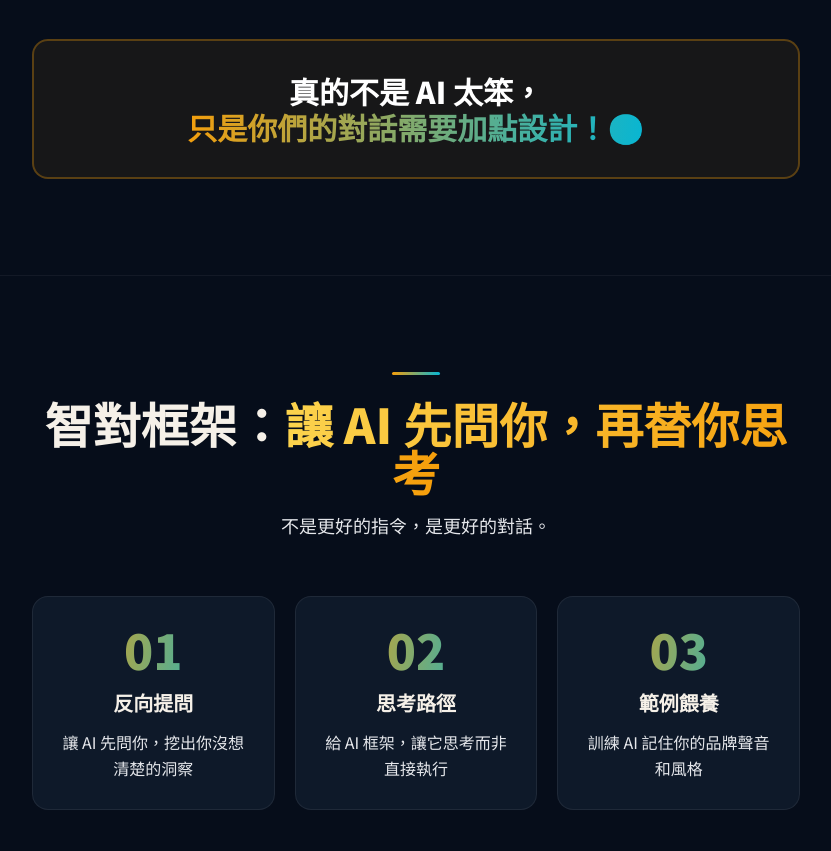
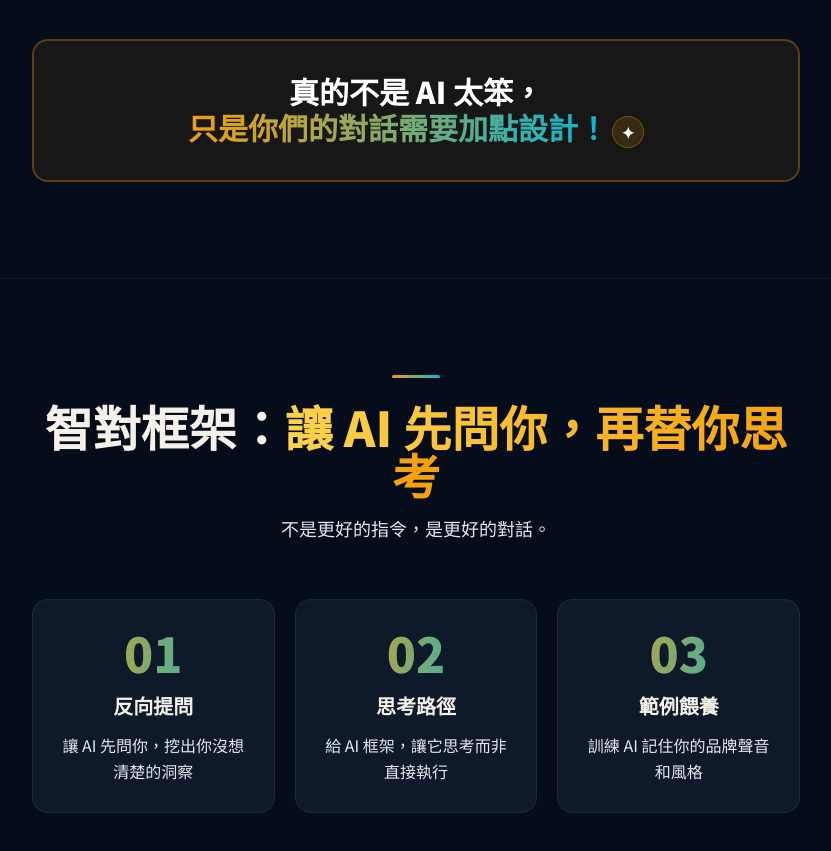
Before and after one commit to EZoneLai/askai, a Next.js app: page / in a window 1280 px wide. Shown: the part 1485-2336 px from the top of the page, without its empty margins (224-1055 px from the left). Built offline with nearby package versions, Linux system fonts and the light colour scheme.

Commit message:
fix: replace broken 😉 emoji with styled amber icon badge

```diff
--- a/app/page.tsx
+++ b/app/page.tsx
@@ -123,7 +123,11 @@ export default function Home() {
           <div className="text-center mt-10 p-8 rounded-2xl" style={{ background: 'rgba(245,158,11,0.07)', border: '2px solid rgba(245,158,11,0.3)' }}>
             <p className="text-2xl md:text-3xl font-black text-white leading-snug">
               真的不是 AI 太笨，<br />
-              <span className="text-ai-gradient">只是你們的對話需要加點設計！😉</span>
+              <span className="text-ai-gradient">只是你們的對話需要加點設計！</span>
+              <span className="inline-flex items-center justify-center w-8 h-8 rounded-full text-base ml-1 align-middle"
+                style={{ background: 'rgba(245,158,11,0.15)', border: '1px solid rgba(245,158,11,0.3)' }}>
+                ✦
+              </span>
             </p>
           </div>
         </div>
```
